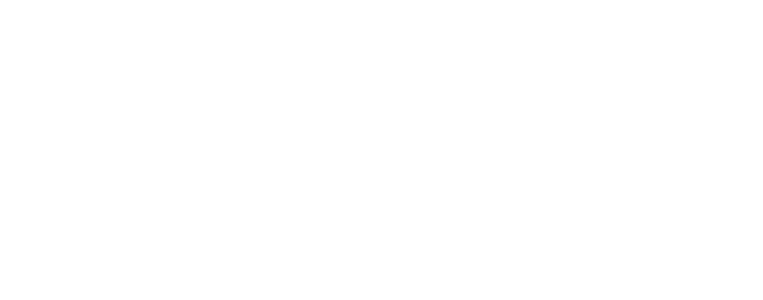
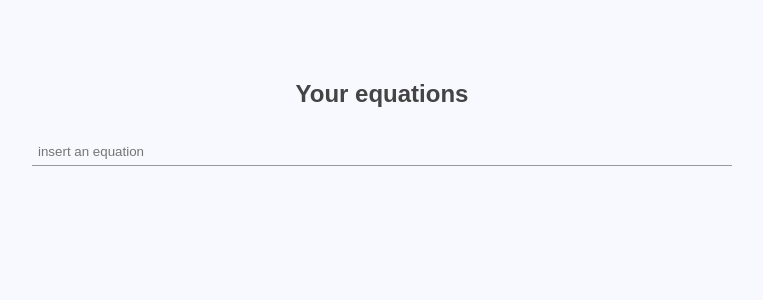
Before and after one commit to DCzajkowski/agh-boitzo, a Vue app: page / in a window 1280 px wide. Shown: the top 300 px of the page, without its empty margins (258-1021 px from the left). Built offline with nearby package versions, Linux system fonts and the light colour scheme.

Commit message:
gtluszcz

```diff
--- a/src/App.vue
+++ b/src/App.vue
@@ -1,11 +1,81 @@
 <template>
     <div id="app">
-        <!-- hello -->
+        <div class="wrap">
+            <h2 class="subtitle">Your equations</h2>
+            <div v-for="(item,index) in equations" :key="index">
+                <input class="equation" placeholder="insert an equation" v-model="item.value" @keyup="keepRightAmountOfEquations(item,index)">
+            </div>
+            <div class="canvas-wrap">
+                <canvas id="myCanvas" width="400" height="300"></canvas>
+            </div>
+
+
+        </div>
     </div>
 </template>
 
 <script>
     export default {
         name: 'App',
+        methods: {
+            keepRightAmountOfEquations: function (input, index) {
+                if (input.value === '') {
+                    this.$store.commit('removeEquation',index)
+                }
+                if (this.$store.getters.equations.filter(eg => eg.value === '').length === 0) {
+                    this.$store.commit('addEquation',{value: ''})
+                }
+            },
+        },
+        computed:{
+            equations(){
+                return this.$store.getters.equations
+            },
+
+        },
     }
 </script>
+
+<style>
+    * {
+        margin: 0;
+        padding: 0;
+        box-sizing: border-box;
+        font-family: Montserrat, Arial, sans-serif;
+        background-color: ghostwhite;
+        color: #444;
+    }
+
+    body {
+        background-color: ghostwhite;
+    }
+
+    .canvas-wrap {
+        margin-top: 80px;
+        width: 800px;
+        height: 600px;
+    }
+
+    .subtitle {
+        margin-bottom: 20px;
+    }
+
+    .wrap {
+        margin: 0 auto;
+        display: flex;
+        flex-direction: column;
+        justify-content: center;
+        align-items: center;
+        margin-top: 80px;
+    }
+
+    .equation {
+        outline: 0 !important;
+        border: 0px;
+        border-bottom: 1px solid #999;
+        padding: 6px;
+        width: 700px;
+        margin-top: 10px;
+    }
+
+</style>
--- a/src/store/index.js
+++ b/src/store/index.js
@@ -6,16 +6,22 @@
 
 export default new Vuex.Store({
     state: {
-        name: '',
+        equations: [
+            {value: ''},
+        ],
+
     },
     mutations: {
-        name(state, name) {
-            state.name = name
+        addEquation(state, eq) {
+            state.equations.push(eq)
+        },
+        removeEquation(state,index){
+            delete state.equations[index]
         },
     },
     getters: {
-        name(state) {
-            return state.name
+        equations(state) {
+            return state.equations
         },
     },
 })
```
Also changed, not shown: 1 other file (tests, documents, lock files or other folders).
